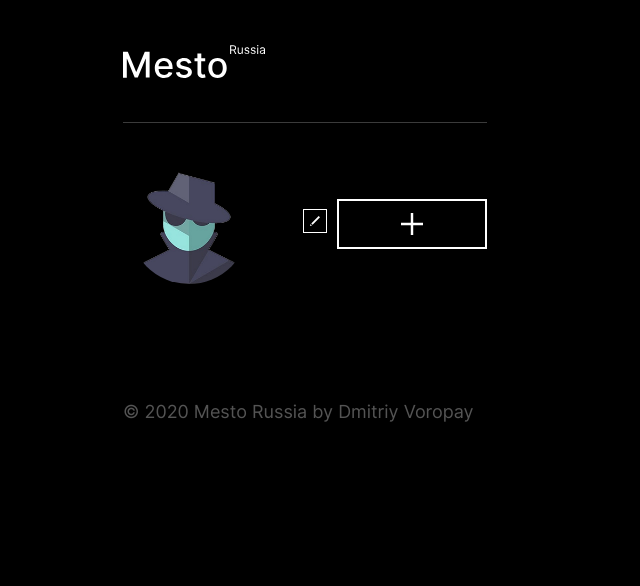
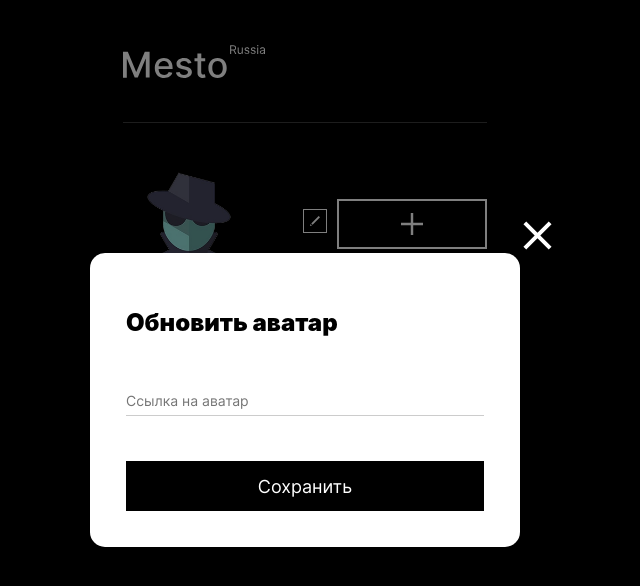
Before and after one commit to DiVoropay/react-mesto-auth, a React (Create React App) app: page / in a window 1280 px wide. Both pictures are taken after a click on the button 524 px from the left and 224 px from the top of the page. Shown: the top 586 px of the page, without its empty margins (335-975 px from the left). Built offline with nearby package versions, Linux system fonts and the light colour scheme; a web font is replaced by a local one.

Commit message:
feat:  настроить работу попапов

```diff
--- a/src/components/App.js
+++ b/src/components/App.js
@@ -1,22 +1,51 @@
+import React from 'react';
 import Header from './Header';
 import Main from './Main';
 import Footer from './Footer';
+import PopupWithForm from './PopupWithForm';
+import ImagePopup from './ImagePopup';
 
 // поправить стили body
 
 function App() {
+  const [isEditProfilePopupOpen, setIsEditProfilePopupOpen] = React.useState(false);
+  const [isAddPlacePopupOpen, setIsAddPlacePopupOpen] = React.useState(false);
+  const [isEditAvatarPopupOpen, setIsEditAvatarPopupOpen] = React.useState(false);
+
+  const handleEditProfileClick = () => {
+    setIsEditProfilePopupOpen(true);
+  }
+
+  const handleAddPlaceClick = () => {
+    setIsAddPlacePopupOpen(true);
+  }
+
+  const handleEditAvatarClick = () => {
+    setIsEditAvatarPopupOpen(true);
+  }
+
+  const closeAllPopups = () => {
+    setIsEditProfilePopupOpen(false);
+    setIsAddPlacePopupOpen(false);
+    setIsEditAvatarPopupOpen(false);
+  }
+
   return (
     <div className="page">
-    <Header />
-    <Main />
-    <Footer />
+      <Header />
+      <Main
+        onEditProfile={handleEditProfileClick}
+        onAddPlace={handleAddPlaceClick}
+        onEditAvatar={handleEditAvatarClick}
+      />
+      <Footer />
 
-    <div className="popup popup_edit-profile">
-      <form className="form popup__container" name="edit-profile" novalidate>
-        <button className="form__reset popup__close page-hover" type="reset"></button>
-        <h2 className="form__title popup__title">
-          Редактировать профиль
-        </h2>
+      <PopupWithForm
+        name="edit-profile"
+        title="Редактировать профиль"
+        textBtn="Сохранить"
+        isOpen={isEditProfilePopupOpen}
+        onClose={closeAllPopups}>
         <label className="form__field">
           <input className="form__input popup__edit-name" type="text" name="firstname" placeholder="Имя" minlength="2" maxlength="40" required />
           <span className="form__tip firstname-error"></span>
@@ -25,34 +54,26 @@ function App() {
           <input className="form__input popup__edit-description" type="text" name="about" placeholder="О себе" minlength="2" maxlength="200" required />
           <span className="form__tip about-error"></span>
         </label>
-        <button className="form__button-submit popup__save-button page-hover" type="submit">
-          Сохранить
-        </button>
-      </form>
-    </div>
+      </PopupWithForm>
 
-    <div className="popup popup_edit-avatar">
-      <form className="form popup__container" name="edit-avatar" novalidate>
-        <button className="form__reset popup__close page-hover" type="reset"></button>
-        <h2 className="form__title popup__title">
-          Обновить аватар
-        </h2>
+      <PopupWithForm
+        name="edit-avatar"
+        title="Обновить аватар"
+        textBtn="Сохранить"
+        isOpen={isEditAvatarPopupOpen}
+        onClose={closeAllPopups}>
         <label className="form__field">
           <input className="form__input popup__edit-description" type="url" name="link-avatar" placeholder="Ссылка на аватар" required />
           <span className="form__tip link-avatar-error"></span>
         </label>
-        <button className="form__button-submit popup__save-button page-hover" type="submit">
-          Сохранить
-        </button>
-      </form>
-    </div>
+      </PopupWithForm>
 
-    <div className="popup popup_add-card">
-      <form className="form popup__container" name="add-card" novalidate>
-        <button className="form__reset popup__close page-hover" type="reset"></button>
-        <h2 className="form__title popup__title">
-          Новое место
-        </h2>
+      <PopupWithForm
+        name="add-card"
+        title="Новое место"
+        textBtn="Создать"
+        isOpen={isAddPlacePopupOpen}
+        onClose={closeAllPopups}>
         <label className="form__field">
           <input className="form__input popup__edit-name" type="text" name="place-name" placeholder="Название" minlength="2" maxlength="30" required />
           <span className="form__tip place-name-error"></span>
@@ -61,34 +82,17 @@ function App() {
           <input className="form__input popup__edit-description" type="url" name="link-image" placeholder="Ссылка на картинку" required />
           <span className="form__tip link-image-error"></span>
         </label>
-        <button className="form__button-submit popup__save-button page-hover" type="submit">
-          Создать
-        </button>
-      </form>
+      </PopupWithForm>
+
+      <PopupWithForm name="remove-card" title="Вы уверены?" textBtn="Да">
+        <label className="form__field">
+          <input className="form__input popup__edit-description" type="url" name="link-avatar" placeholder="Ссылка на аватар" required />
+          <span className="form__tip link-avatar-error"></span>
+        </label>
+      </PopupWithForm>
+
+      <ImagePopup />
     </div>
-
-    <div className="popup popup_remove-card">
-      <form className="form popup__container" name="remove-card" novalidate>
-        <button className="form__reset popup__close page-hover" type="reset"></button>
-        <h2 className="form__title popup__title">
-          Вы уверены?
-        </h2>
-        <button className="form__button-submit popup__save-button page-hover" type="submit">
-          Да
-        </button>
-      </form>
-    </div>
-
-    <div className="popup popup_viewer">
-      <div className="viewer">
-        <figure className="viewer__container">
-          <button className="popup__close page-hover" type="reset"></button>
-          <img className="viewer__image" src="#" alt="#" />
-          <figcaption className="viewer__title"></figcaption>
-        </figure>
-      </div>
-    </div>
-  </div>
   );
 }
 
--- /dev/null
+++ b/src/components/ImagePopup.js
@@ -0,0 +1,15 @@
+function ImagePopup() {
+  return (
+    <div className="popup popup_viewer">
+      <div className="viewer">
+        <figure className="viewer__container">
+          <button className="popup__close page-hover" type="reset"></button>
+          <img className="viewer__image" src="#" alt="#" />
+          <figcaption className="viewer__title"></figcaption>
+        </figure>
+      </div>
+    </div>
+  );
+}
+
+export default ImagePopup;
--- a/src/components/Main.js
+++ b/src/components/Main.js
@@ -1,11 +1,16 @@
 import avatar from '../images/profile/avatar.png';
 
-function Main() {
+function Main(props) {
+  const onEditProfile = props.onEditProfile;
+  const onAddPlace = props.onAddPlace;
+  const onEditAvatar = props.onEditAvatar;
+
+
   return (
     <main className="content">
 
       <section className="profile content__profile">
-        <button className="profile__edit-avatar" type="button">
+        <button className="profile__edit-avatar"  onClick={onEditAvatar} type="button">
           <img className="profile__avatar" src={avatar}  alt="Фотография профиля"/>
           <div className="profile__edit-icon"></div>
         </button>
@@ -14,11 +19,11 @@ function Main() {
         <div className="profile__info">
           <div className="profile__flex-row">
             <h1 className="profile__name"></h1>
-            <button className="profile__edit-button page-hover" type="button"></button>
+            <button className="profile__edit-button page-hover" onClick={onEditProfile} type="button"></button>
           </div>
           <p className="profile__description"></p>
         </div>
-        <button className="profile__add-button page-hover" type="button"></button>
+        <button className="profile__add-button page-hover"  onClick={onAddPlace} type="button"></button>
       </section>
 
       <section className="elements">
--- /dev/null
+++ b/src/components/PopupWithForm.js
@@ -0,0 +1,25 @@
+function PopupWithForm(props) {
+  const name = props.name;
+  const title = props.title;
+  const textBtn = props.textBtn;
+  const children = props.children;
+  const isOpen = props.isOpen;
+  const onClose = props.onClose;
+
+  return (
+      <div className={`popup popup_${name}` + (isOpen ? " popup_opened" : "")}>
+      <form className="form popup__container" name={name} novalidate>
+        <button className="form__reset popup__close page-hover" onClick={onClose} type="reset"></button>
+        <h2 className="form__title popup__title">
+          {title}
+        </h2>
+        {children}
+        <button className="form__button-submit popup__save-button page-hover" type="submit">
+          {textBtn}
+        </button>
+      </form>
+    </div>
+  );
+}
+
+export default PopupWithForm;
```
